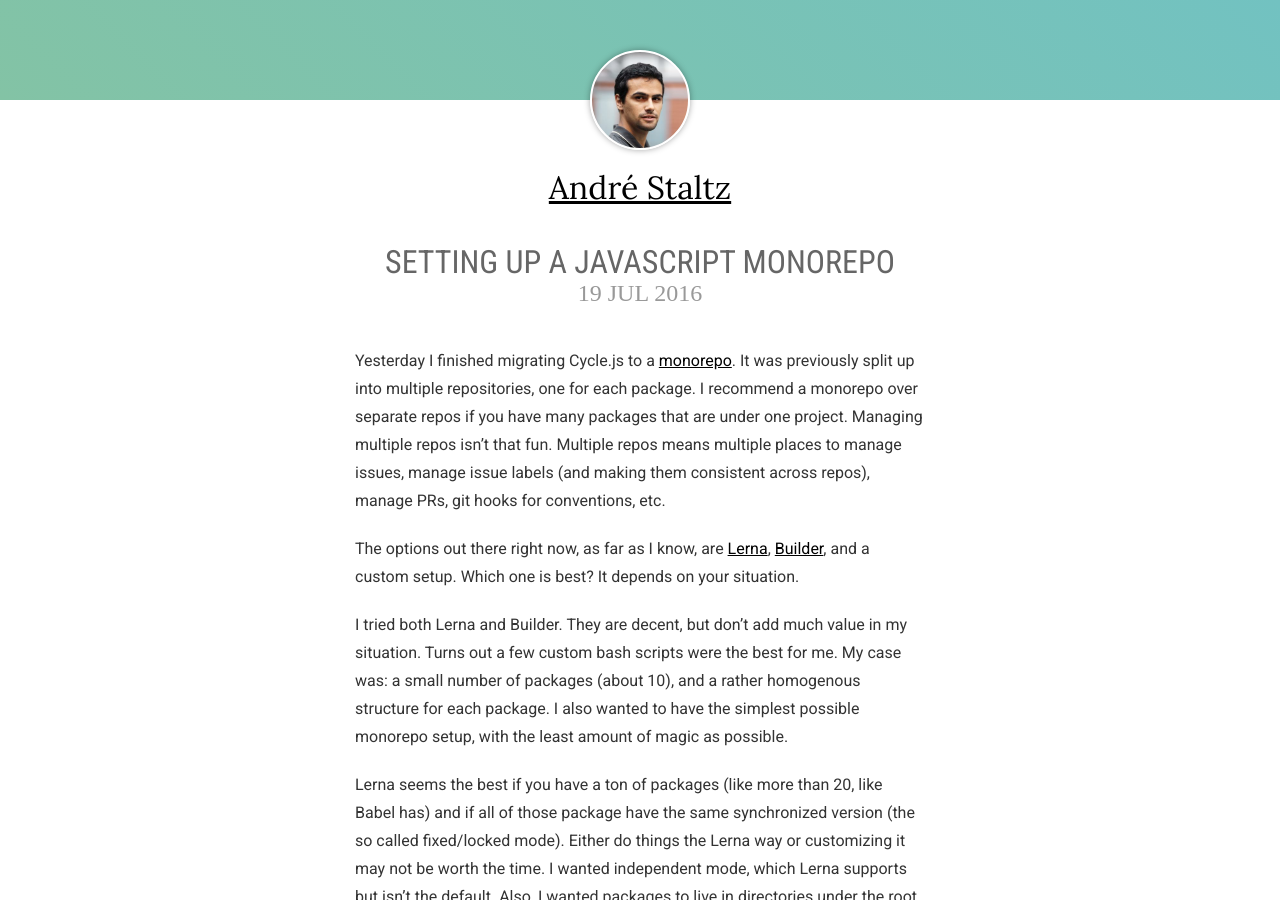
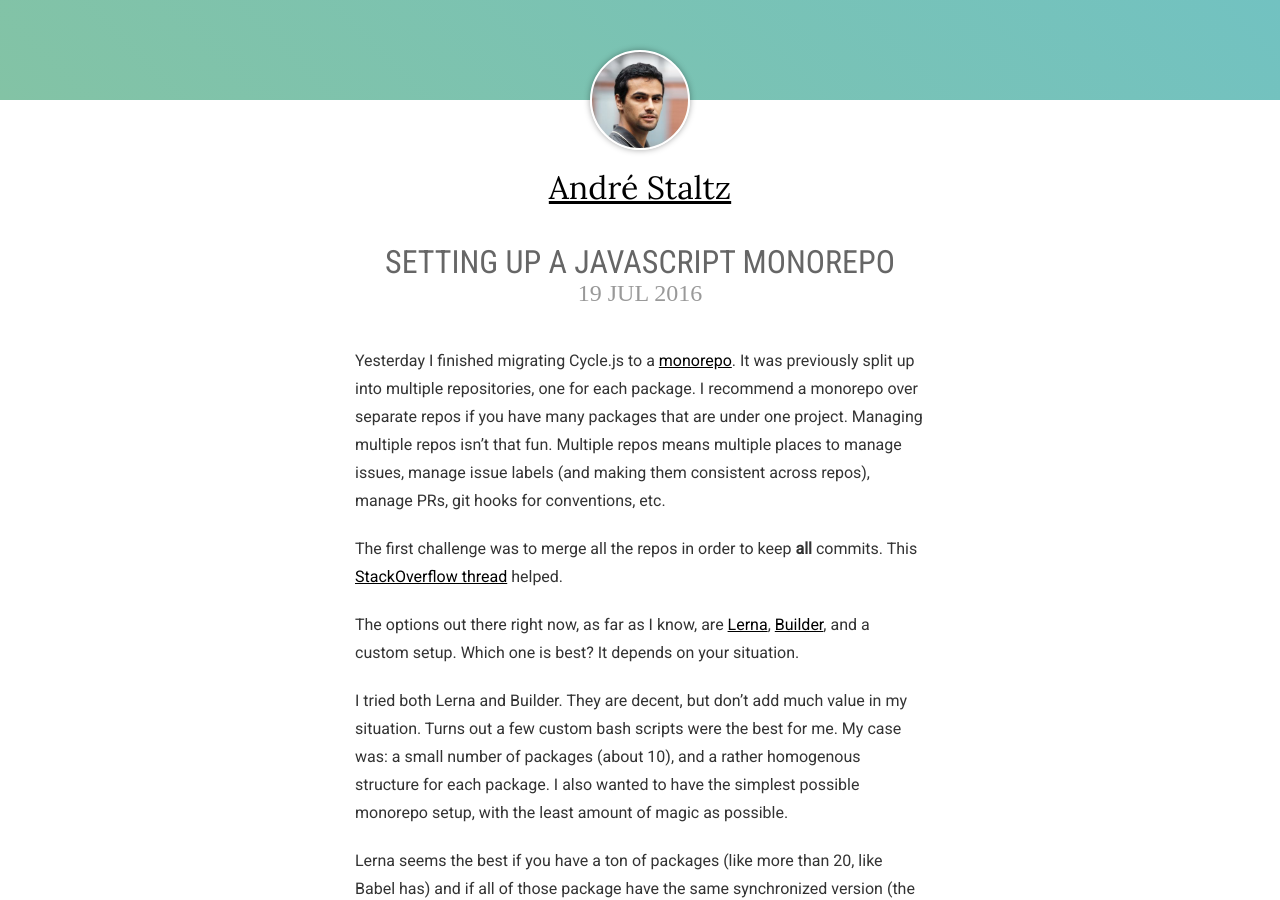
Before and after one commit to staltz/staltz.com, a Jekyll site: the page built from _posts/2016-07-19-setting-up-a-javascript-monorepo.md, in a window 1280 px wide and 900 px high. Built offline with Jekyll 4.4.1, drawn with Linux system fonts in a browser that asks for light colours; nearby versions of some CDN libraries.

Commit message:
Add link to SO merging git repos

```diff
--- a/_posts/2016-07-19-setting-up-a-javascript-monorepo.md
+++ b/_posts/2016-07-19-setting-up-a-javascript-monorepo.md
@@ -4,6 +4,8 @@ title: "Setting up a JavaScript monorepo"
 ---
 
 Yesterday I finished migrating Cycle.js to a [monorepo](https://github.com/cyclejs/cyclejs). It was previously split up into multiple repositories, one for each package. I recommend a monorepo over separate repos if you have many packages that are under one project. Managing multiple repos isn't that fun. Multiple repos means multiple places to manage issues, manage issue labels (and making them consistent across repos), manage PRs, git hooks for conventions, etc.
+
+The first challenge was to merge all the repos in order to keep **all** commits. This [StackOverflow thread](http://stackoverflow.com/questions/277029/combining-multiple-git-repositories) helped.
 
 The options out there right now, as far as I know, are [Lerna](https://lernajs.io/), [Builder](http://formidable.com/open-source/builder/), and a custom setup. Which one is best? It depends on your situation.
 
```
